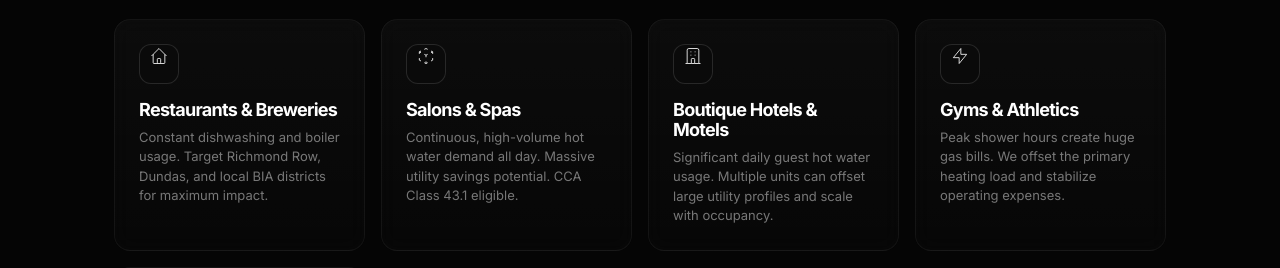
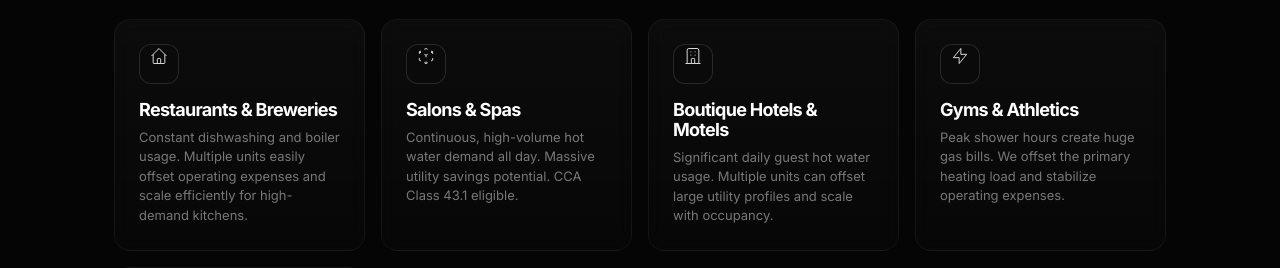
Before and after one commit to London-mining-company/genesis-heating, a Preact app: page / in a window 1280 px wide. Shown: the part 2800-3068 px from the top of the page. Built offline with nearby package versions, Linux system fonts and the light colour scheme.

Commit message:
UI: Refine restaurant copy and update to custom domain email

```diff
--- a/src/App.tsx
+++ b/src/App.tsx
@@ -107,7 +107,7 @@ const BENEFITS = [
 ]
 
 const COMMERCIAL_TARGETS = [
-    { i: 'M3 12l2-2m0 0l7-7 7 7M5 10v10a1 1 0 001 1h3m10-11l2 2m-2-2v10a1 1 0 01-1 1h-3m-6 0a1 1 0 001-1v-4a1 1 0 011-1h2a1 1 0 011 1v4a1 1 0 001 1m-6 0h6', t: 'Restaurants & Breweries', d: 'Constant dishwashing and boiler usage. Target Richmond Row, Dundas, and local BIA districts for maximum impact.' },
+    { i: 'M3 12l2-2m0 0l7-7 7 7M5 10v10a1 1 0 001 1h3m10-11l2 2m-2-2v10a1 1 0 01-1 1h-3m-6 0a1 1 0 001-1v-4a1 1 0 011-1h2a1 1 0 011 1v4a1 1 0 001 1m-6 0h6', t: 'Restaurants & Breweries', d: 'Constant dishwashing and boiler usage. Multiple units easily offset operating expenses and scale efficiently for high-demand kitchens.' },
     { i: 'M14 10l-2 1m0 0l-2-1m2 1v2.5M20 7l-2 1m2-1l-2-1m2 1v2.5M14 4l-2-1-2 1M4 7l2-1M4 7l2 1M4 7v2.5M12 21l-2-1m2 1l2-1m-2 1v-2.5M6 18l-2-1v-2.5M18 18l2-1v-2.5', t: 'Salons & Spas', d: 'Continuous, high-volume hot water demand all day. Massive utility savings potential. CCA Class 43.1 eligible.' },
     { i: 'M19 21V5a2 2 0 00-2-2H7a2 2 0 00-2 2v16m14 0h2m-2 0h-5m-9 0H3m2 0h5M9 7h1m-1 4h1m4-4h1m-1 4h1m-5 10v-5a1 1 0 011-1h2a1 1 0 011 1v5m-4 0h4', t: 'Boutique Hotels & Motels', d: 'Significant daily guest hot water usage. Multiple units can offset large utility profiles and scale with occupancy.' },
     { i: 'M13 10V3L4 14h7v7l9-11h-7z', t: 'Gyms & Athletics', d: 'Peak shower hours create huge gas bills. We offset the primary heating load and stabilize operating expenses.' },
@@ -611,7 +611,7 @@ const Foot = () => (
             <nav className="footer-links" style={{ marginBottom: 'var(--s-40)' }}>
                 <a href="/privacy.html">Privacy</a>
                 <a href="/terms.html">Terms</a>
-                <a href="mailto:genesisheatingsolutions@gmail.com">Contact Us</a>
+                <a href="mailto:info@genesisheatingsolutions.ca">Contact Us</a>
             </nav>
             <div className="footer-social" style={{ display: 'flex', justifyContent: 'center', marginBottom: 'var(--s-32)' }}>
                 <a href="https://www.facebook.com/profile.php?id=61586813584409" target="_blank" rel="noopener" aria-label="Facebook" style={{ color: 'white', opacity: 0.8, transition: 'opacity 0.2s' }}>
```
Also changed, not shown: 1 other file (tests, documents, lock files or other folders).
